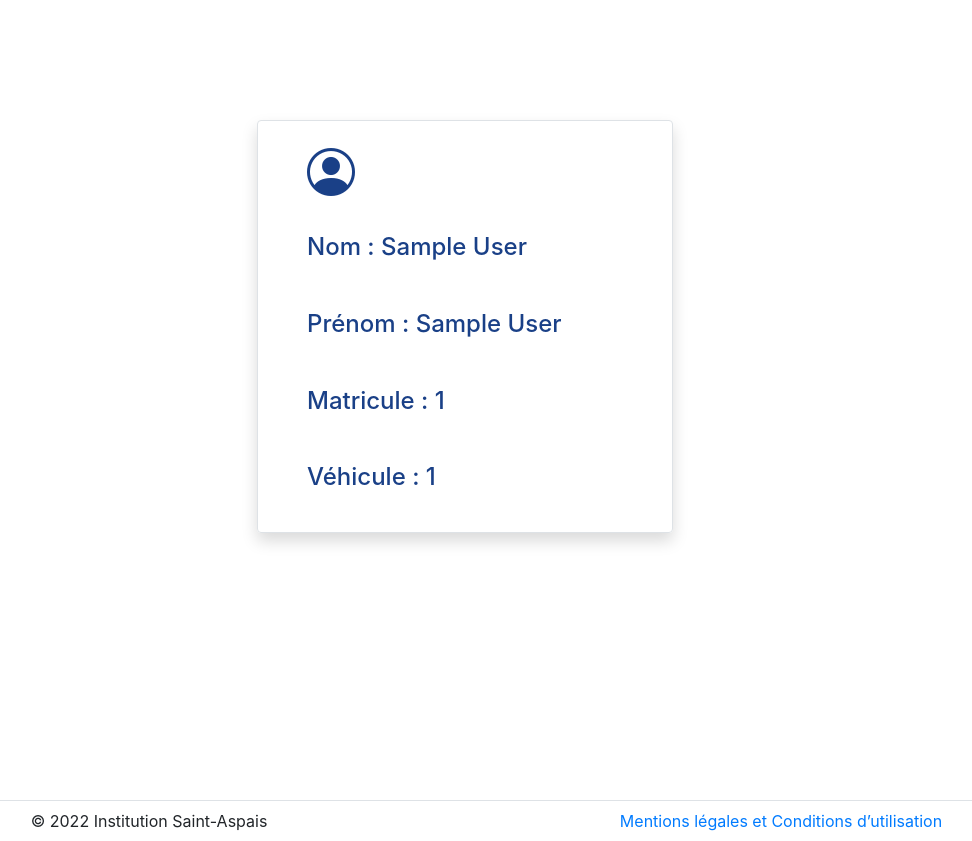
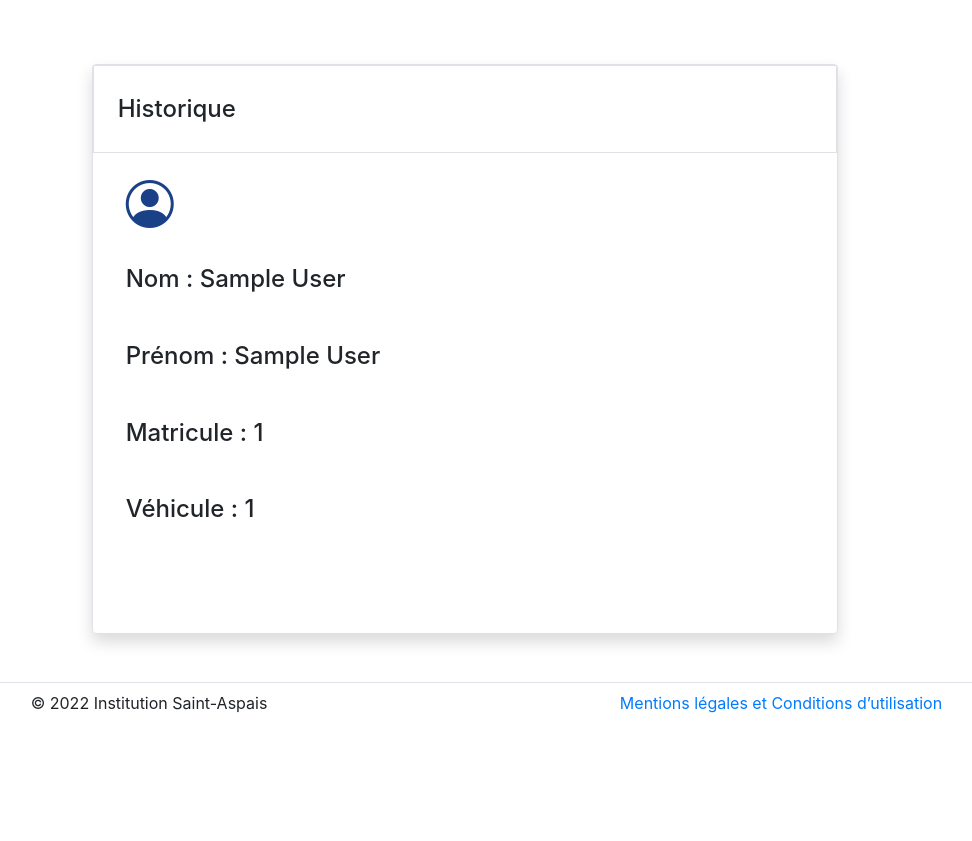
Before and after one commit to Le-trio-malefique/Projet_note_de_frais, a PHP site: template vue/vueProfil/v_Profil.php in a window 1280 px wide. Shown: the whole page, without its empty margins (175-1147 px from the left). After the commit the page ends 713 px from the top, so only its background shows below. Run offline with PHP 8.4, Linux system fonts and the light colour scheme; the template is opened without the code that fills it, so the values that code supplies are empty; the visitor is signed in with stand-in values (Sample User, id 1); some libraries are stand-ins or nearby versions.

Commit message:
fix h-100 v_Profil

```diff
--- a/vue/vueProfil/v_Profil.php
+++ b/vue/vueProfil/v_Profil.php
@@ -1,6 +1,12 @@
-<div class="row h-100 mx-3">
-   <div class="col-lg-4 mx-auto mb-auto rounded border shadow p-3 align-middle" style="color: #1A4087; margin-top : 15vh!important;">
-        <div class="ml-5">
+<div class="row w-100 mx-auto d-flex justify-content-center mt-3" style="min-height : 71vh!important;">
+    <!-- CARD BOX -->
+    <div class="col-md-7    border rounded shadow my-md-5">
+        <!-- TITRE -->
+        <div class="row border" style="min-height : 11vh!important;">
+            <h4 class="text-left my-auto p-2 ml-3">Historique</h4>
+        </div>
+        <div class="row text-center" style="min-height : 60vh!important;">
+            <div class="mt-3 mx-5">
                 <div class="row">
                     <i style="font-size : 3em; color: #1A4087;" class="bi bi-person-circle"></i>
                 </div>
@@ -25,3 +31,4 @@
             </div>
         </div>
     </div>
+</div>
```
Lines whose indentation alone changed are shown as unchanged.
